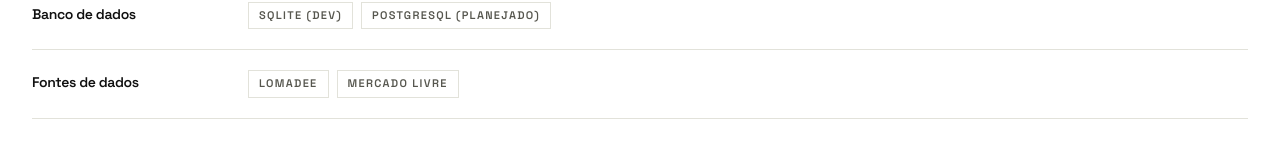
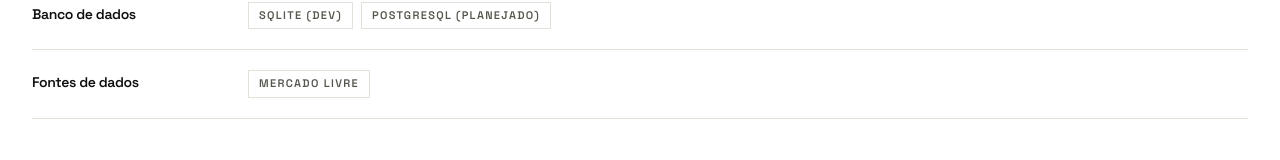
Before and after one commit to EnzoEmir/PriceTeller, a Next.js app in the folder frontend/: page /about in a window 1280 px wide. Shown: the part 1248-1408 px from the top of the page. Built offline with nearby package versions, Linux system fonts and the light colour scheme.

Commit message:
fix: retirada do Lomadee

```diff
--- a/frontend/app/about/page.tsx
+++ b/frontend/app/about/page.tsx
@@ -22,7 +22,7 @@ const stack = [
   { grupo: "Frontend", itens: ["Next.js 16", "React 19", "TypeScript", "Tailwind CSS v4"] },
   { grupo: "Backend", itens: ["FastAPI", "SQLModel", "SQLAlchemy", "Pydantic"] },
   { grupo: "Banco de dados", itens: ["SQLite (dev)", "PostgreSQL (planejado)"] },
-  { grupo: "Fontes de dados", itens: ["Lomadee", "Mercado Livre"] },
+  { grupo: "Fontes de dados", itens: ["Mercado Livre"] },
 ];
 
 export default function SobreNos() {
```
